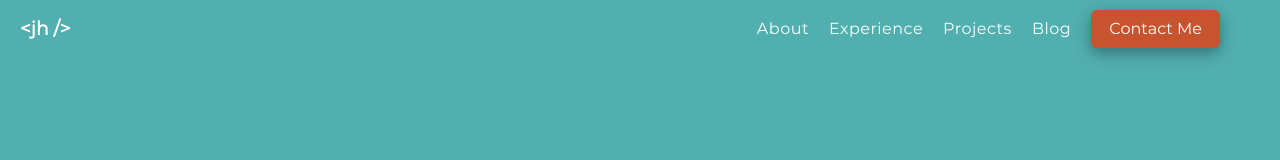
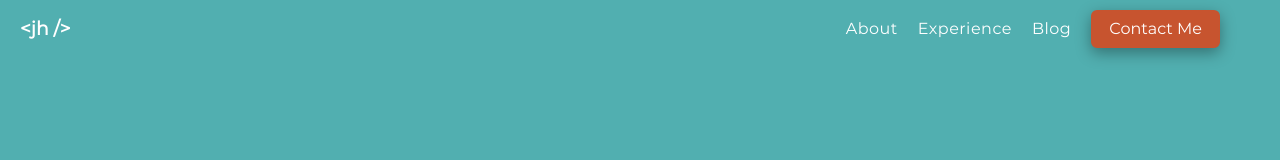
Before and after one commit to jhuan015/personal-website, a Gatsby site: page / in a window 1280 px wide. Shown: the top 160 px of the page. Built offline with nearby package versions, Linux system fonts and the light colour scheme; Gatsby itself is replaced by a stand-in of ours.

Commit message:
fix: update resume

```diff
--- a/src/components/header.tsx
+++ b/src/components/header.tsx
@@ -133,9 +133,9 @@ const Links: React.FC = () => (
     <a href="/#experience">
       <li>Experience</li>
     </a>
-    <a href="/#projects">
+    {/* <a href="/#projects">
       <li>Projects</li>
-    </a>
+    </a> */}
     <a href="/blog">
       <li>Blog</li>
     </a>
```
Also changed, not shown: 1 other file.
